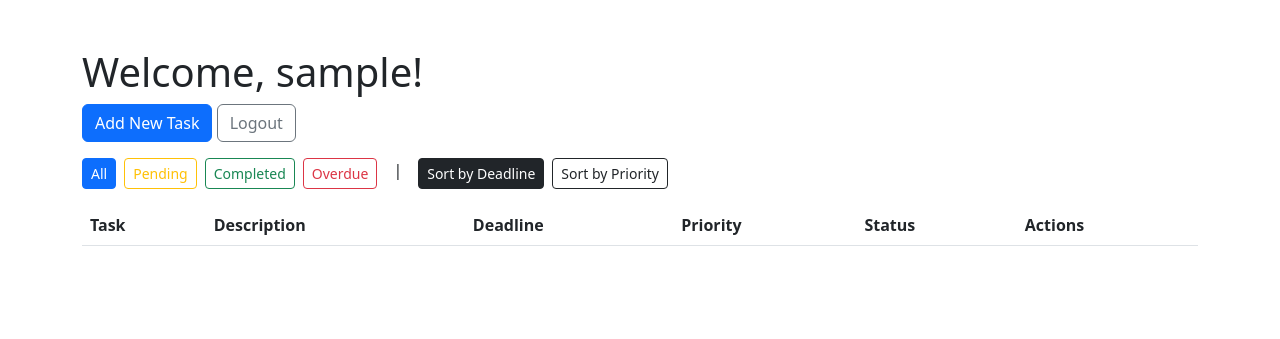
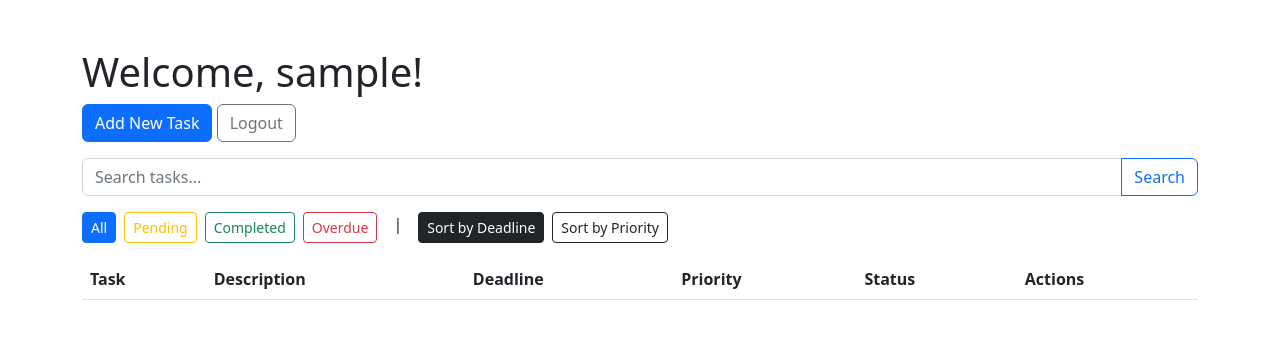
Before and after one commit to Ashita-Sharma/HabitTrackerSite, a Flask app: page /dashboard in a window 1280 px wide. Shown: the top 339 px of the page. Run offline with Flask 3, Linux system fonts and the light colour scheme; the visitor is signed in with stand-in values (Sample User, id 1); data that the repository does not hold is empty.

Commit message:
Added search functionality and edge cases handling active sessions

```diff
--- a/app.py
+++ b/app.py
@@ -8,7 +8,10 @@ app.secret_key = "mysecretkey"
 
 @app.route('/')
 def reroute():
-    return redirect(url_for('sign_up'))
+    if 'user_id' not in session:
+        return redirect(url_for('sign_up'))
+    return redirect(url_for('dashboard'))
+
 
 def init_db():
     with sqlite3.connect("database.db") as conn:
@@ -56,12 +59,17 @@ def dashboard():
         flash("Task added!", "success")
         return redirect(url_for('dashboard'))
 
-    # Get filter and sort from URL parameters
     filter_by = request.args.get('filter', 'all')
     sort_by = request.args.get('sort', 'deadline')
+    search_query = request.args.get('search', '')
 
     query = "SELECT * FROM TASKS WHERE user_id = ?"
     params = [session['user_id']]
+
+    if search_query:
+        query += " AND (task_name LIKE ? OR description LIKE ?)"
+        params.append(f"%{search_query}%")
+        params.append(f"%{search_query}%")
 
     if filter_by == 'pending':
         query += " AND completed = 0"
@@ -80,7 +88,7 @@ def dashboard():
         cursor.execute(query, params)
         tasks = cursor.fetchall()
 
-    return render_template('dashboard.html', tasks=tasks, filter_by=filter_by, sort_by=sort_by)
+    return render_template('dashboard.html', tasks=tasks, filter_by=filter_by, sort_by=sort_by, search_query=search_query)
 
 @app.route('/new-task', methods=['GET', 'POST'])
 def new_task():
@@ -90,26 +98,37 @@ def new_task():
 
 @app.route('/sign_up', methods=['GET', 'POST'])
 def sign_up():
+    if 'user_id' in session:
+        flash('Already logged in!', 'warning')
+        return redirect(url_for('dashboard'))
+
     if request.method == 'POST':
         email = request.form['userEmail']
         username = request.form['userId']
         password = request.form['userPassword']
         confirm_password = request.form['ConfirmUserPassword']
         if not email:
-            flash('Email is required', 'danger')
+            flash('Email is required!', 'danger')
             return redirect(url_for('sign_up'))
         if not username:
-            flash('Username is required', 'warning')
+            flash('Username is required!', 'warning')
             return redirect(url_for('sign_up'))
         if not password:
-            flash('Password field is required', 'danger')
+            flash('Password field is required!', 'danger')
             return redirect(url_for('sign_up'))
         if len(password) < 8:
-            flash("Password must be at least 8 characters", "warning")
+            flash("Password must be at least 8 characters!", "warning")
             return redirect(url_for('sign_up'))
+        with sqlite3.connect("database.db") as conn:
+            cursor = conn.cursor()
+            cursor.execute("SELECT 1 FROM PARTICIPANTS WHERE email = ?", (email,))
+            user = cursor.fetchone()
+            if user:
+                flash("E-Mail already in use!", "danger")
+                return redirect(url_for('sign_up'))
 
         if password != confirm_password:
-            flash("Passwords do not match", "danger")
+            flash("Passwords do not match!", "danger")
             return redirect(url_for('sign_up'))
 
         hashed_password = generate_password_hash(password)
@@ -119,12 +138,16 @@ def sign_up():
             (username,email,password) VALUES (?,?,?)",
                            (username, email, hashed_password))
             users.commit()
-        return redirect(url_for('dashboard'))
+        flash("Account created! Please log in.", "success")
+        return redirect(url_for('login'))
 
     return render_template('sign_up.html')
 
 @app.route('/login', methods=['GET', 'POST'])
 def login():
+    if 'user_id' in session:
+        flash('Already logged in!', 'warning')
+        return redirect(url_for('dashboard'))
     if request.method == 'POST':
         email = request.form['enteredEmail']
         password = request.form['enteredPassword']
--- a/templates/dashboard.html
+++ b/templates/dashboard.html
@@ -23,7 +23,18 @@
         {% endfor %}
         {% endif %}
         {% endwith %}
-
+        <!-- Search Bar -->
+<form method="GET" action="{{ url_for('dashboard') }}" class="mb-3">
+    <div class="input-group">
+        <input type="text" name="search" class="form-control" placeholder="Search tasks..." value="{{ search_query }}">
+        <input type="hidden" name="filter" value="{{ filter_by }}">
+        <input type="hidden" name="sort" value="{{ sort_by }}">
+        <button type="submit" class="btn btn-outline-primary">Search</button>
+        {% if search_query %}
+        <a href="{{ url_for('dashboard') }}" class="btn btn-outline-secondary">Clear</a>
+        {% endif %}
+    </div>
+</form>
         <!-- Filter and sort controls -->
         <div class="d-flex gap-2 mb-3">
             <a href="?filter=all&sort={{ sort_by }}" class="btn btn-sm {{ 'btn-primary' if filter_by == 'all' else 'btn-outline-primary' }}">All</a>
--- a/templates/sign_up.html
+++ b/templates/sign_up.html
@@ -28,7 +28,7 @@
                 <label for="email" class="form-label">Email address</label>
                 <input name="userEmail" type="email" class="form-control" id="email">
 
-                <label for="exampleInputEmail1" class="form-label">Username</label>
+                <label for="exampleInputEmail1" class="form-label">Display Name</label>
                 <input name="userId" class="form-control" id="exampleInputEmail1">
 
 
@@ -41,6 +41,7 @@
                     <label class="form-check-label" for="switch">Receive E-Mails from company?</label>
                 </div>
                 <button type="submit" class="btn btn-primary">Register</button>
+                <a href="{{ url_for('login') }}" class="btn btn-primary">Log In</a>
             </form>
         </div>
         <div class="col-md-4"></div>
```
Also changed, not shown: readme.md.
